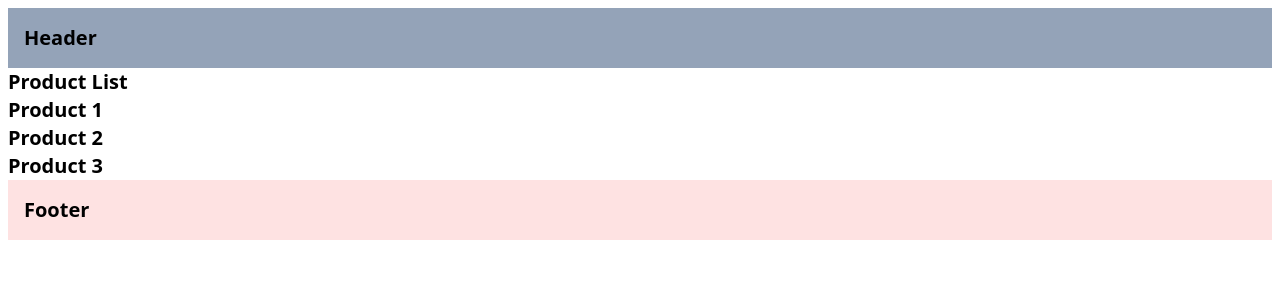
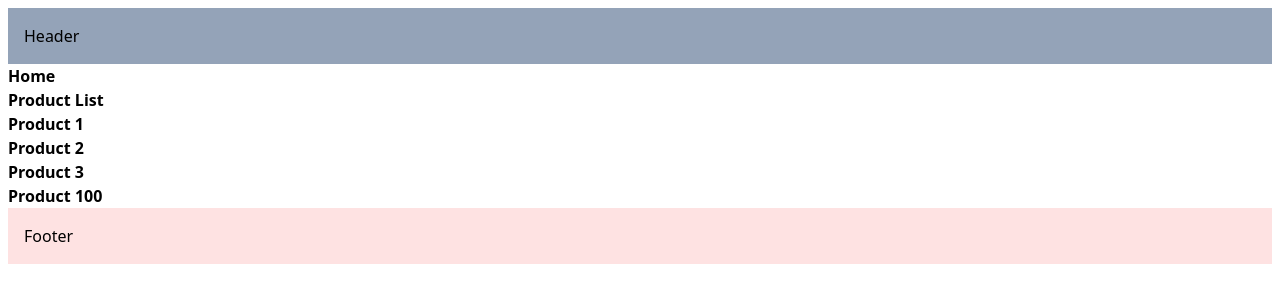
Before and after one commit to ditoaryap/nextjs14, a Next.js app: page /products in a window 1280 px wide. Shown: the top 302 px of the page. Built offline with nearby package versions, Linux system fonts and the light colour scheme.

Commit message:
active links

```diff
--- /dev/null
+++ b/postcss.config.js
@@ -0,0 +1,6 @@
+module.exports = {
+  plugins: {
+    tailwindcss: {},
+    autoprefixer: {},
+  },
+}
--- a/src/app/(auth)/(with-auth-layout)/layout.tsx
+++ /dev/null
@@ -1,12 +0,0 @@
-export default function AuthLayout({
-  children,
-}: {
-  children: React.ReactNode;
-}) {
-  return (
-    <div>
-      <h1>Inner Layout</h1>
-      {children}
-    </div>
-  );
-}
--- /dev/null
+++ b/src/app/(auth)/layout.tsx
@@ -0,0 +1,30 @@
+"use client";
+
+import Link from "next/link";
+import { usePathname } from "next/navigation";
+
+const navLinks = [
+  { name: "Register", href: "/register" },
+  { name: "Login", href: "/login" },
+  { name: "Forgot Password", href: "/forgot-password" },
+];
+
+export default function AuthLayout({
+  children,
+}: {
+  children: React.ReactNode;
+}) {
+  const pathname = usePathname();
+  return (
+    <div>
+      {navLinks.map((link) => {
+        return (
+          <Link href={link.href} key={link.name}>
+            {link.name}
+          </Link>
+        );
+      })}
+      {children}
+    </div>
+  );
+}
--- a/src/app/layout.tsx
+++ b/src/app/layout.tsx
@@ -4,7 +4,6 @@ import "./globals.css";
 
 export const metadata: Metadata = {
   title: {
-
     default: "Next. Js Tutorial",
     template: "%s | ditoaryap",
   },
@@ -17,7 +16,7 @@ export default function RootLayout({
 }>) {
   return (
     <html lang="en">
-      <body className="m-2 font-bold text-xl">
+      <body className="m-2">
         <header className="bg-slate-400 p-[1rem]">
           <p>Header</p>
         </header>
--- a/src/app/not-found.tsx
+++ /dev/null
@@ -1,13 +0,0 @@
-export default function NotFound() {
-  return (
-    <div className="flex flex-col items-center justify-center min-h-screen">
-      <h1 className="text-4xl font-bold">Page Not Found</h1>
-      <p className="mt-4 text-lg">
-        Sorry, the page you're looking for doesn't exist.
-      </p>
-      <a href="/" className="mt-6 text-blue-500 hover:underline">
-        Go back to Home
-      </a>
-    </div>
-  );
-}
--- a/src/app/page.tsx
+++ b/src/app/page.tsx
@@ -5,6 +5,7 @@ export default function Home() {
     <div>
       <h1>Welcome Home!</h1>
       <Link href="/blog">Blog</Link>
+      <Link href="/products">Products</Link>
     </div>
   );
 }
--- a/src/app/products/page.tsx
+++ b/src/app/products/page.tsx
@@ -1,12 +1,25 @@
-import React from "react";
+import Link from "next/link";
 
 const Product = () => {
+  const productId = 100;
   return (
     <div className="font-bold">
+      <Link href="/">Home</Link>
       <h1>Product List</h1>
-      <h2>Product 1</h2>
-      <h2>Product 2</h2>
-      <h2>Product 3</h2>
+      <h2>
+        <Link href="products/1">Product 1</Link>
+      </h2>
+      <h2>
+        <Link href="products/2">Product 2</Link>
+      </h2>
+      <h2>
+        <Link href="products/3" replace>
+          Product 3
+        </Link>
+      </h2>
+      <h2>
+        <Link href={`products/${productId}`}>Product {productId}</Link>
+      </h2>
     </div>
   );
 };
--- a/tailwind.config.ts
+++ b/tailwind.config.ts
@@ -8,12 +8,8 @@ const config: Config = {
   ],
   theme: {
     extend: {
-      backgroundImage: {
-        "gradient-radial": "radial-gradient(var(--tw-gradient-stops))",
-        "gradient-conic":
-          "conic-gradient(from 180deg at 50% 50%, var(--tw-gradient-stops))",
-      },
-    },
+
+    }
   },
   plugins: [],
 };
```
Also changed, not shown: package.json (+4 -3 lines), src/app/(auth)/login/page.tsx (renamed from src/app/(auth)/(with-auth-layout)/login/page.tsx), src/app/(auth)/register/page.tsx (renamed from src/app/(auth)/(with-auth-layout)/register/page.tsx), 1 other file (tests, documents, lock files or other folders).
